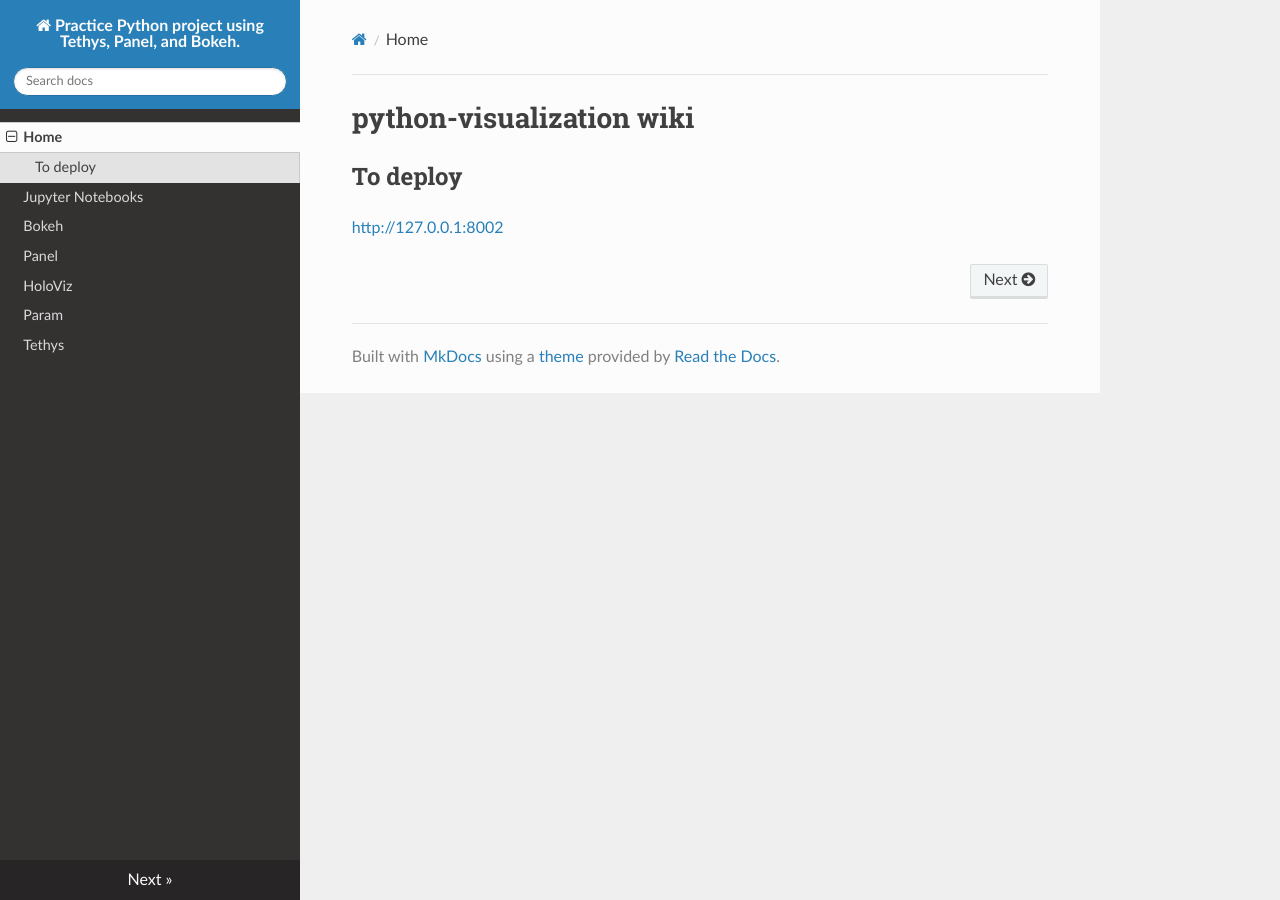
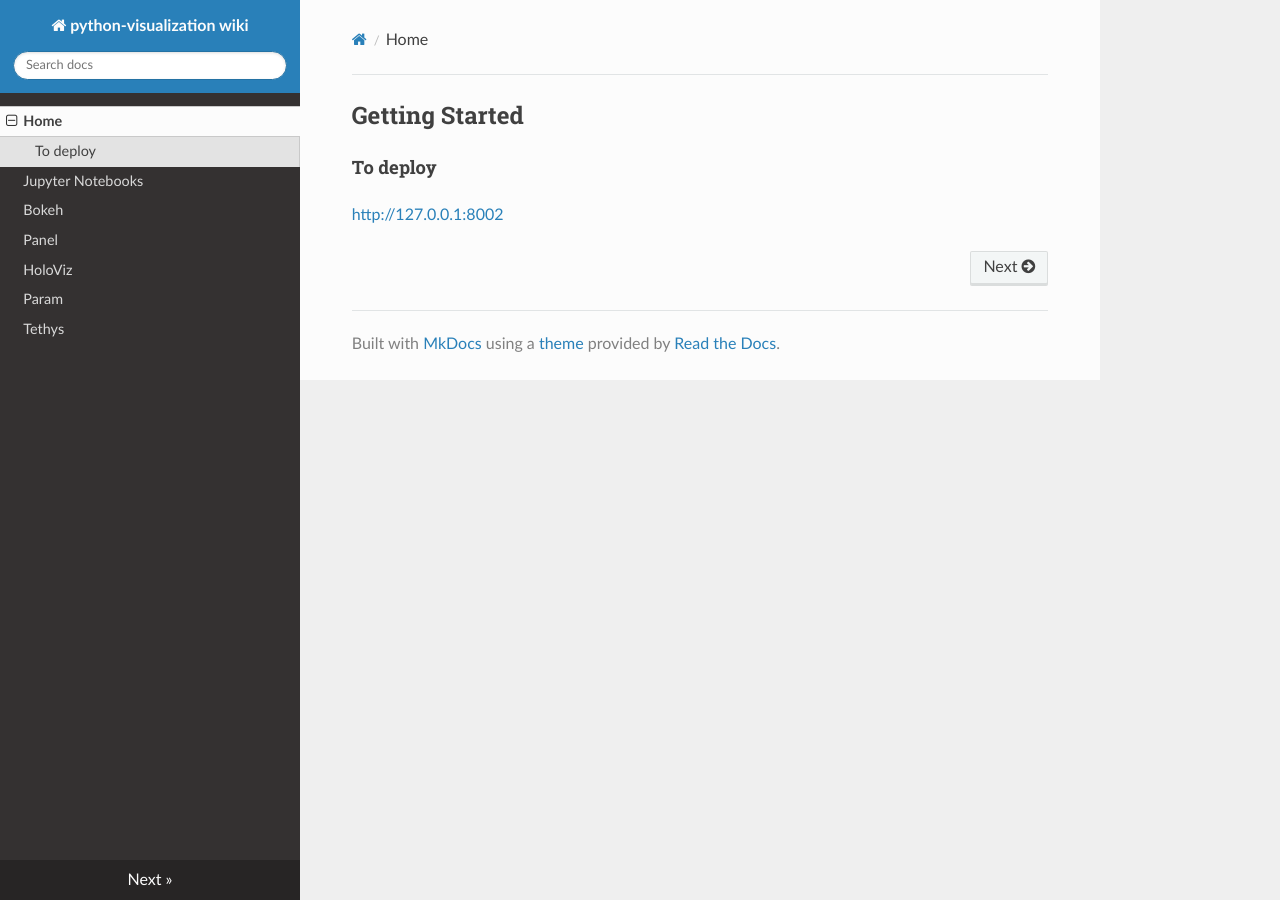
Before and after one commit to shylaclark/python-visualization, an MkDocs documentation site: the page built from docs/README.md, in a window 1280 px wide. Built offline with MkDocs 1.6.1, drawn with Linux system fonts in a browser that asks for light colours; nearby versions of some CDN libraries.

Commit message:
Updated the README.md which mkdocs treats like an index.md

```diff
--- a/docs/README.md
+++ b/docs/README.md
@@ -1,7 +1,4 @@
+## Getting Started
 
-
-# python-visualization wiki
-
-
-## To deploy
+#### To deploy
 [http://127.0.0.1:8002](http://127.0.0.1:8002)
--- a/mkdocs.yml
+++ b/mkdocs.yml
@@ -1,4 +1,4 @@
-site_name: Practice Python project using Tethys, Panel, and Bokeh.
+site_name: python-visualization wiki
 dev_addr: '127.0.0.1:8002'
 
 theme:
```
